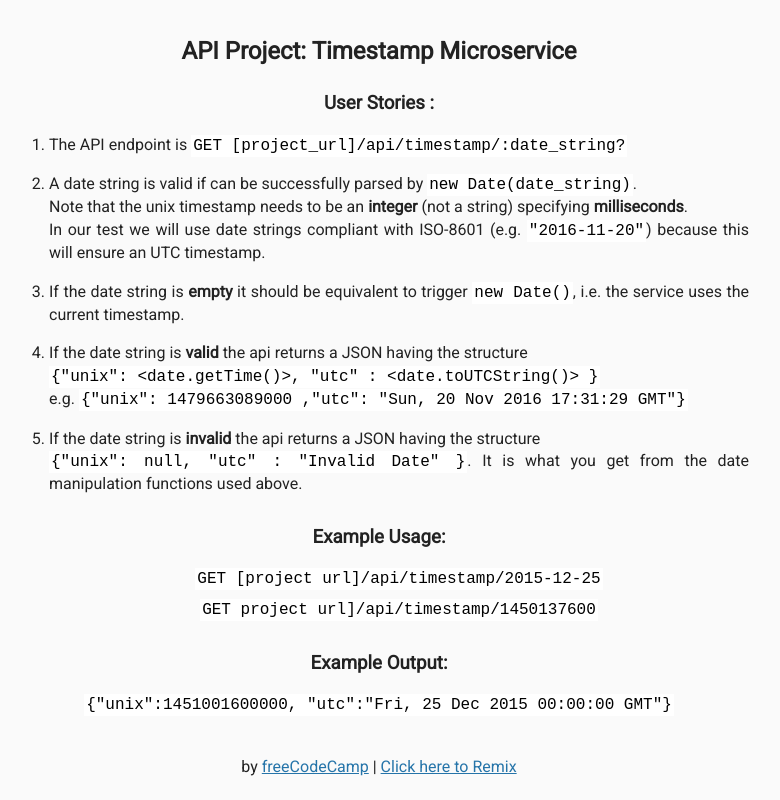
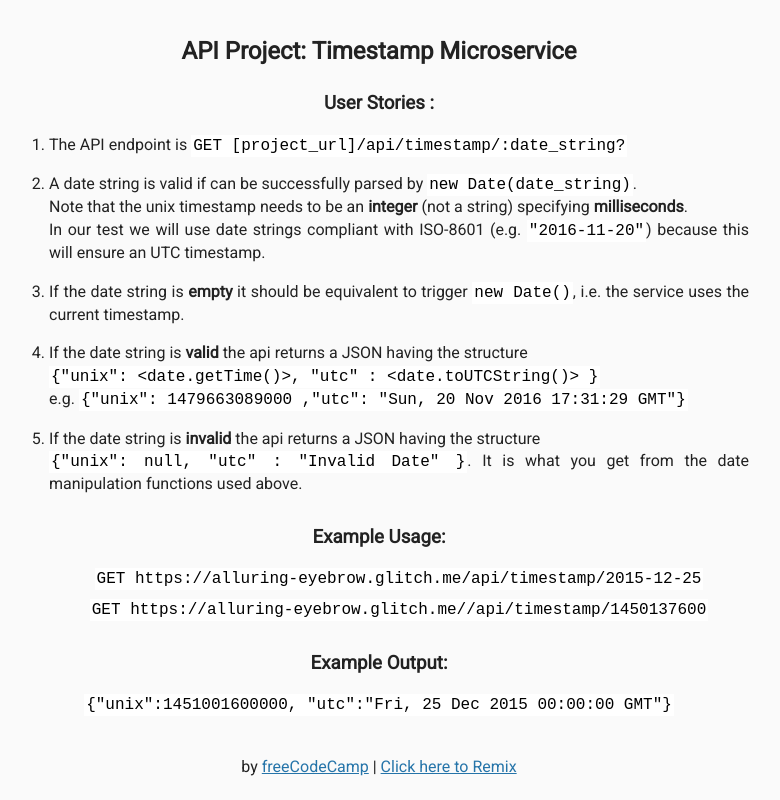
Before and after one commit to raphaeluziel/API-Project-timestamp, a website: page views/index.html in a window 1280 px wide. Shown: the whole page, without its empty margins (261-1041 px from the left). Drawn offline with Linux system fonts and the light colour scheme; files that its build step writes are made by us from their sources.

Commit message:
changed index

```diff
--- a/views/index.html
+++ b/views/index.html
@@ -31,8 +31,8 @@
         <h3>Example Usage:</h3>
         <ul>
           <li>
-            <code>GET [project url]/api/timestamp/2015-12-25</code></li>
-          <li><code>GET project url]/api/timestamp/1450137600</code></li>
+            <code>GET https://alluring-eyebrow.glitch.me/api/timestamp/2015-12-25</code></li>
+          <li><code>GET https://alluring-eyebrow.glitch.me//api/timestamp/1450137600</code></li>
         </ul>
 
         <h3>Example Output:</h3>
```
